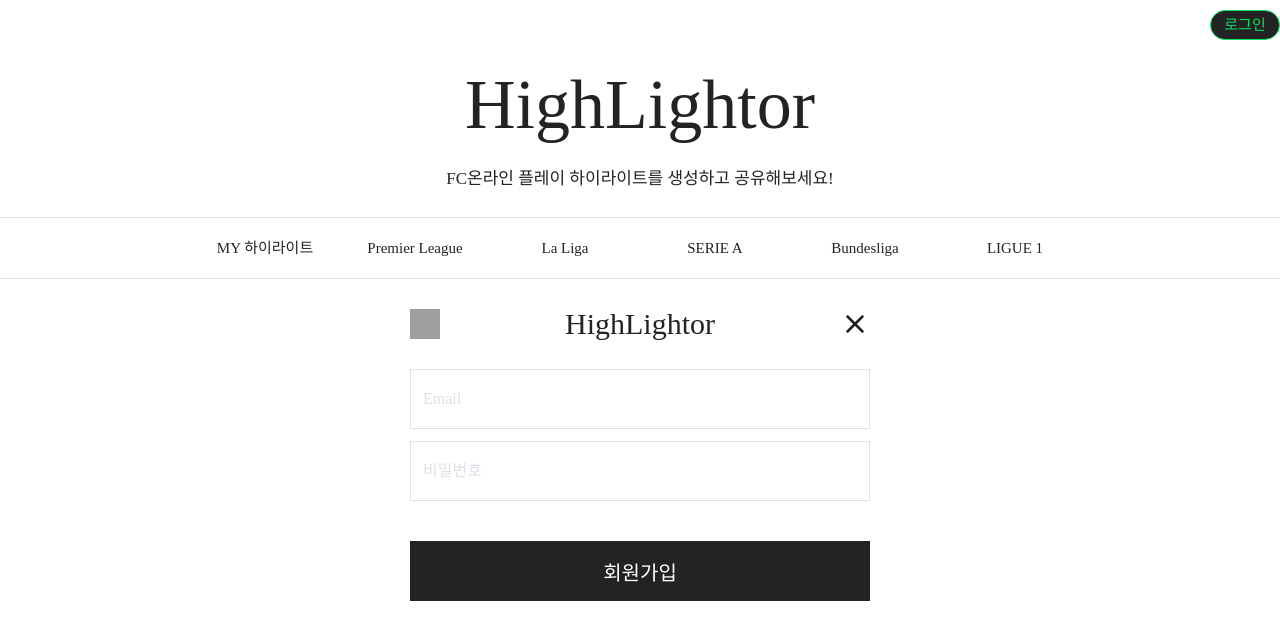
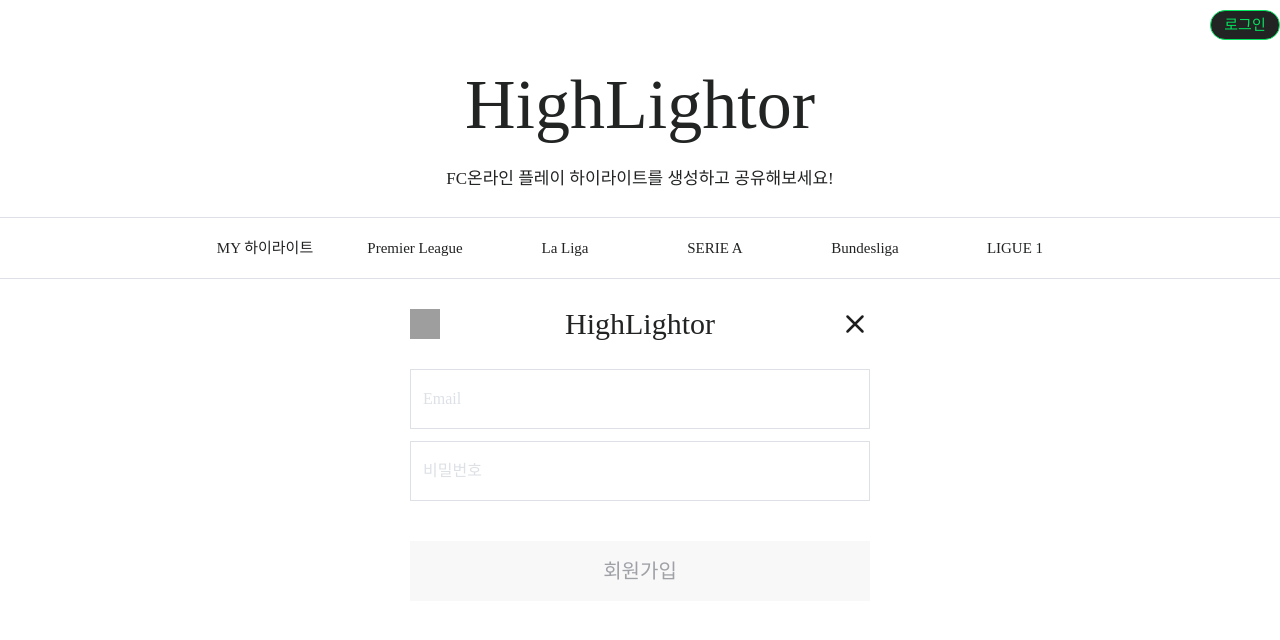
Before and after one commit to KingJiwon/highlightor, a Next.js app: page /signup in a window 1280 px wide. Shown: the top 640 px of the page. Built offline with nearby package versions, Linux system fonts and the light colour scheme; grey boxes are pictures that could not be loaded; a web font is replaced by a local one.

Commit message:
회원가입 클라이언트 유효성 검사 추가

```diff
--- a/components/Signup.js
+++ b/components/Signup.js
@@ -1,25 +1,49 @@
 'use client';
 
 import generalLogin from '@/app/apis/user';
+import { emailValidation, passwordValidation } from '@/util/validation';
 import signup from '@/styles/components/modal/signupModal.module.scss';
 import Link from 'next/link';
 import { useRouter } from 'next/navigation';
+import { useRef, useState } from 'react';
 
 export default function Signup() {
   const router = useRouter();
+  const [validatedEmail, setValidatedEmail] = useState(false);
+  const [validatedPassword, setValidatedPassword] = useState(false);
+
+  const emailInputRef = useRef();
+  const passwordInputRef = useRef();
+
   const handleSubmit = async (event) => {
     event.preventDefault();
     const info = {
       email: event.target.email.value,
       password: event.target.password.value,
     };
-    const res = await generalLogin(info);
-    // 409도 200도 아닐때 에러 페이지
+    const res = await generalLogin(info); // 409도 200도 아닐때 에러 페이지
     router.push(`/alert/?status=${res.status}&message=${res.data}`, '/alert');
     return res;
-    // 409 -> 오류메세지 모달에 띄워서 보내기 -> 가입 페이지로 back
-    // 200 -> 가입완료 메세지 모달에 띄워서 보내기 -> 로그인 페이지로
   };
+  const onChangeEmail = () => {
+    if (emailValidation(emailInputRef.current.value)) {
+      emailInputRef.current.style.borderColor = '#04e45f';
+      setValidatedEmail(true);
+    } else {
+      emailInputRef.current.style.borderColor = 'tomato';
+      setValidatedEmail(false);
+    }
+  };
+  const onChangePassword = () => {
+    if (passwordValidation(passwordInputRef.current.value)) {
+      passwordInputRef.current.style.borderColor = '#04e45f';
+      setValidatedPassword(true);
+    } else {
+      passwordInputRef.current.style.borderColor = 'tomato';
+      setValidatedPassword(false);
+    }
+  };
+
   return (
     <div className={signup.signup_container}>
       <div className={signup.signup_inner}>
@@ -44,21 +68,29 @@ export default function Signup() {
         </div>
         <form onSubmit={(e) => handleSubmit(e)} className={signup.signup_form}>
           <input
+            ref={emailInputRef}
+            onChange={() => onChangeEmail()}
             className={signup.signup_form_id}
             name="email"
-            type="email"
+            type="text"
             placeholder="Email"
           />
 
           <input
+            ref={passwordInputRef}
+            onChange={() => onChangePassword()}
             className={signup.signup_form_pw}
             name="password"
             type="password"
             placeholder="비밀번호"
           />
-          <button className={signup.signup_form_submit} type="submit">
-            회원가입
-          </button>
+          {validatedEmail && validatedPassword ? (
+            <button className={signup.signup_form_submit_active} type="submit">
+              회원가입
+            </button>
+          ) : (
+            <div className={signup.signup_form_submit_inactive}>회원가입</div>
+          )}
         </form>
       </div>
     </div>
--- a/pages/api/auth/signup.js
+++ b/pages/api/auth/signup.js
@@ -10,7 +10,7 @@ export default async function signup(req, res) {
         res.status(409).send('빈 항목이 존재합니다.');
       }
       if (await db.collection('user_cred').findOne({ email: `${email}` })) {
-        res.status(409).send('이미 존재하는 아이디입니다.');
+        res.status(409).send('이미 존재하는 이메일입니다.');
       }
       const hash = await bcrypt.hash(req.body.password, 10);
       req.body.password = hash;
--- a/styles/components/modal/signupModal.module.scss
+++ b/styles/components/modal/signupModal.module.scss
@@ -56,6 +56,7 @@
         padding: 18px 12px;
         font-size: 16px;
         border: 1px solid include.$border-color-gray;
+        outline: none;
       }
       .signup_form_pw {
         margin-top: 12px;
@@ -67,11 +68,10 @@
 
       .signup_form_id:focus,
       .signup_form_pw:focus {
-        outline: none;
-        border: 2px solid include.$main-color-green;
+        border-width: 2px;
       }
 
-      .signup_form_submit {
+      .signup_form_submit_active {
         height: 60px;
         width: 100%;
         font-size: 20px;
@@ -84,8 +84,23 @@
         border: none;
         margin-bottom: 30px;
       }
-      .signup_form_submit:hover {
+      .signup_form_submit_active:hover {
         background-color: include.$main-color-green;
+      }
+      .signup_form_submit_inactive {
+        display: flex;
+        justify-content: center;
+        align-items: center;
+        height: 60px;
+        width: 100%;
+        font-size: 20px;
+        font-family: include.$main-font-bold;
+        margin-top: 40px;
+        background-color: include.$bg-color-gray;
+        color: include.$text-color-gray;
+        transition: all 0.15s linear;
+        border: none;
+        margin-bottom: 30px;
       }
     }
   }
--- /dev/null
+++ b/util/validation.js
@@ -0,0 +1,18 @@
+const emailValidation = (email) => {
+  // eslint-disable-next-line no-useless-escape
+  const emailPattern = /^[A-Za-z0-9_\.\-]+@[A-Za-z0-9\-]+\.[A-za-z0-9\-]+/;
+  if (!emailPattern.test(email)) {
+    return false;
+  }
+  return true;
+};
+
+const passwordValidation = (password) => {
+  const passwordPattern =
+    /^(?=.*[A-Za-z])(?=.*\d)(?=.*[@$!%*#?&])[A-Za-z\d@$!%*#?&]{8,}$/;
+  if (!passwordPattern.test(password)) {
+    return false;
+  }
+  return true;
+};
+export { emailValidation, passwordValidation };
```
